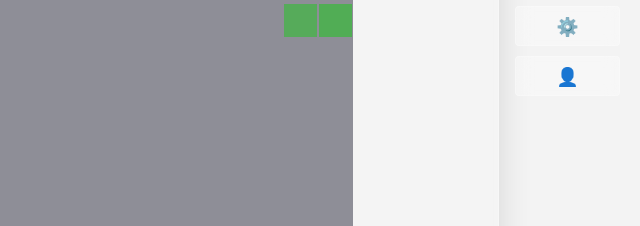
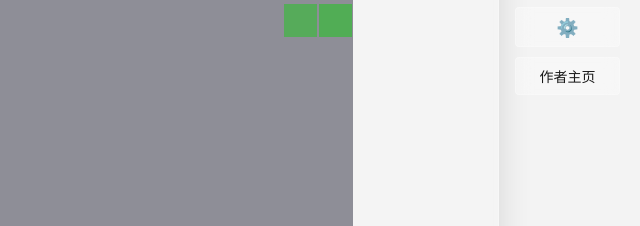
Before and after one commit to hxtx-hi/snakegame_theme, a plain HTML site: page index.html in a window 1280 px wide. Shown: the part 420-646 px from the top of the page, 640-1280 px from the left. Drawn offline with Linux system fonts and the light colour scheme.

Commit message:
作者主页按钮改为文字，去掉emoji，统一按钮样式

```diff
--- a/index.html
+++ b/index.html
@@ -817,7 +817,7 @@ canvas { display: block; background: transparent; max-width: 100%; height: auto;
       <button class="btn btn-primary" onclick="game.newGame()">🔄 新游戏</button>
       <button class="btn" onclick="game.togglePause()" id="btn-pause">⏯️ 暂停</button>
       <button class="btn btn-icon" onclick="openSettings()" title="设置">⚙️</button>
-      <a class="btn btn-icon btn-author-link" href="https://hxtx-hi.github.io" target="_blank" title="作者主页">👤</a>
+      <a class="btn" href="https://hxtx-hi.github.io" target="_blank" title="作者主页" style="text-decoration:none;">作者主页</a>
     </div>
   </div>
 </div>
```
